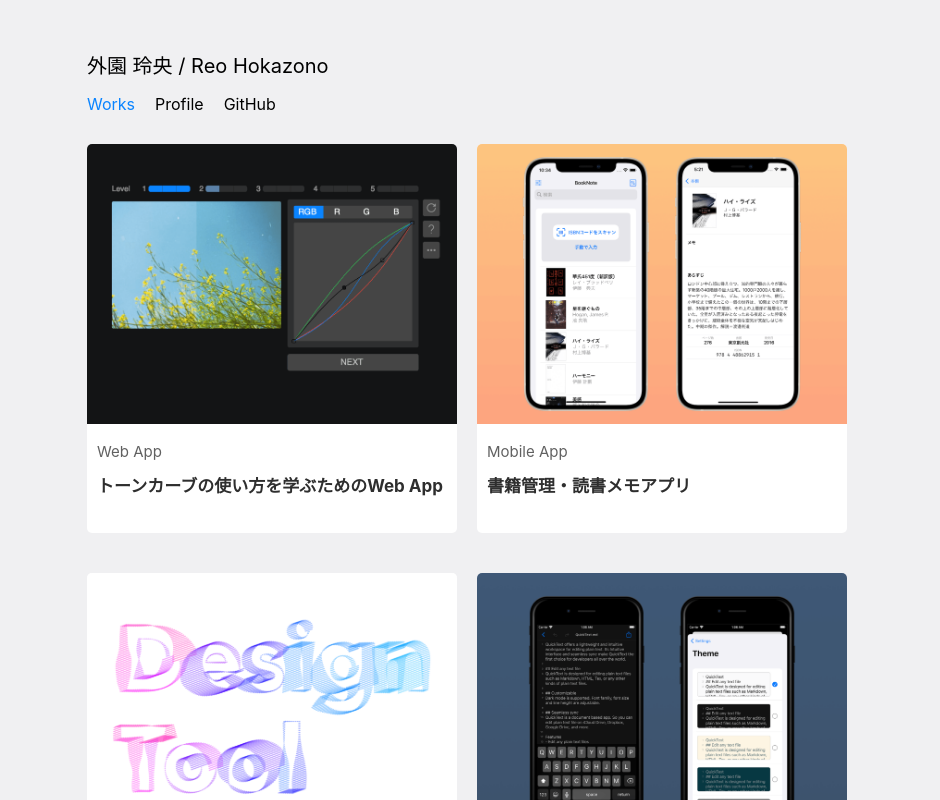
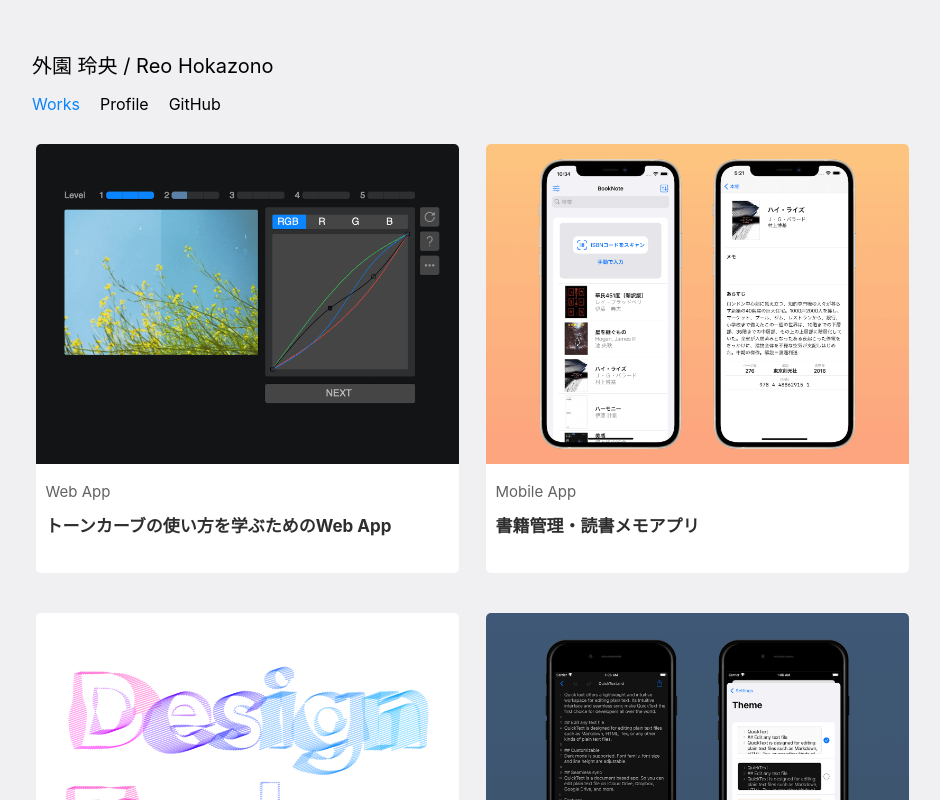
Before and after one commit to ReoHokazono/portfolio-web, a Next.js app: page / in a window 1280 px wide. Shown: the top 800 px of the page, without its empty margins (168-1108 px from the left). Built offline with nearby package versions, Linux system fonts and the light colour scheme.

Commit message:
fix: layout修正

```diff
--- a/components/layout.module.css
+++ b/components/layout.module.css
@@ -1,5 +1,5 @@
 .container {
-    max-width: 79rem;
+    max-width: 90rem;
     margin: 5rem auto 5rem;
 }
 
--- a/styles/Home.module.css
+++ b/styles/Home.module.css
@@ -1,7 +1,3 @@
-.worksContainer {
-
-}
-
 .worksUl {
   list-style: none;
   padding: 0;
@@ -9,10 +5,10 @@
 }
 
 .worksUl li {
-  width: 37rem;
+  width: 47%;
   float: left;
   background-color: #FFF;
-  margin: 2rem 1rem;
+  margin: 2rem 1.5%;
   border-radius: 5px;
 }
 
@@ -42,7 +38,7 @@
   .worksUl li {
       /* max-width: 37rem; */
       width: 100%;
-      margin: 2rem 2% 2rem 0;
+      margin: 2rem 0;
   }
 
 }
```
